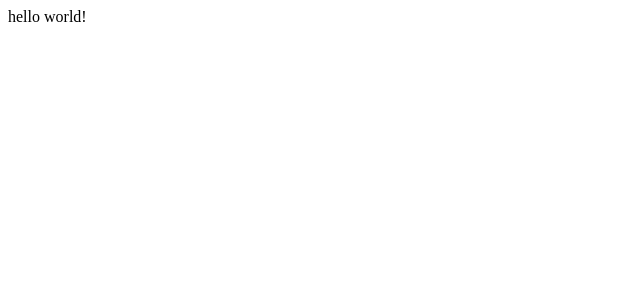
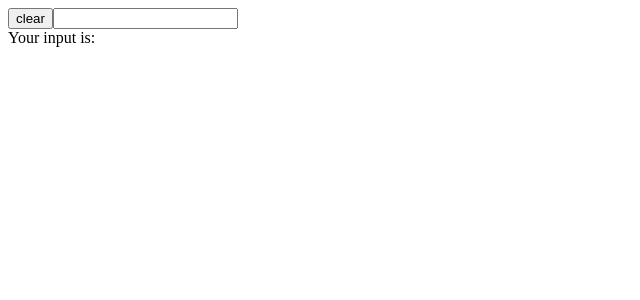
Before and after one commit to itstep-prepod/learn-react, a React (Create React App) app: page / in a window 1280 px wide. Shown: the top 300 px of the page, without its empty margins (0-640 px from the left). Built offline with nearby package versions, Linux system fonts and the light colour scheme.

Commit message:
two way binding

```diff
--- a/src/App.js
+++ b/src/App.js
@@ -1,7 +1,34 @@
-import React from "react";
+import React, { useState } from "react";
 
-
+// TODO: useRef
 
 export const App = () => {
-    return <div>hello world!</div>
-}
+  const [inpValue, setInpValue] = useState(""); // inpValue - это листик препода
+
+  const onInputChange = (event) => {
+    // event.target.value то что нашептал сосед
+    setInpValue(event.target.value); // передаем что нашептал сосед преподу
+  };
+
+  const clearInp = () => {
+    setInpValue("");
+  };
+
+  // создать селект (авто), сделать его контролируемым
+  // после каджого выбора, выводить на экран текущий выбранный элемент
+  // * сделать кнопку которая будет прятать или показывать текущий выбранный элемент(див) и селект
+  // ** всякий раз когда мы показываем элемент, он сохраняет последний выбранный авто
+
+  return (
+    <div>
+      <button onClick={clearInp}>clear</button>
+      <input
+        value={inpValue} // препод передает листик что показывать
+        type="text"
+        id="inp"
+        onChange={onInputChange}
+      />
+      <div>Your input is: {inpValue}</div>
+    </div>
+  );
+};
```
